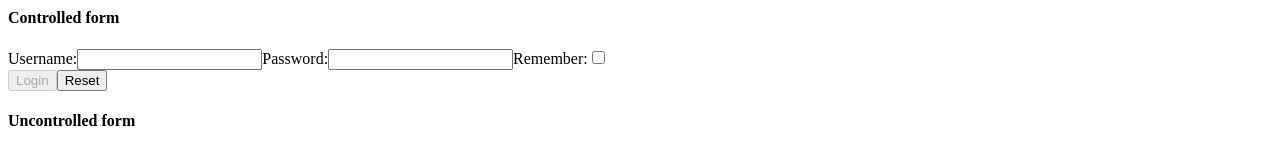
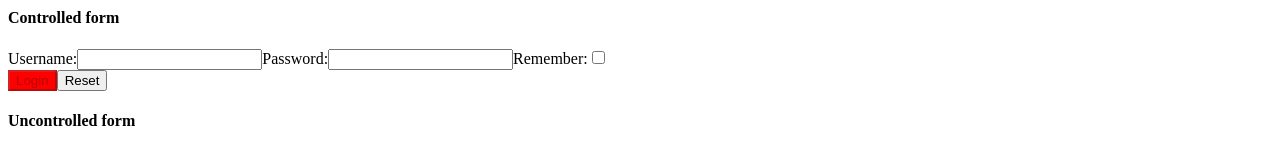
Before and after one commit to Martybb01/react-exercises, a React (Create React App) app: page / in a window 1280 px wide. Shown: the part 466-617 px from the top of the page. Built offline with nearby package versions, Linux system fonts and the light colour scheme.

Commit message:
style login button

```diff
--- a/src/Login.js
+++ b/src/Login.js
@@ -29,6 +29,9 @@ export class Login extends React.Component {
   };
 
   render() {
+    const LoginStyle = {
+      backgroundColor: this.state.password.length < 8 ? "red" : "green",
+    };
     return (
       <div>
         <h4>Controlled form</h4>
@@ -59,6 +62,7 @@ export class Login extends React.Component {
           type="submit"
           onClick={this.onLogin}
           disabled={!(this.state.password && this.state.username)}
+          style={LoginStyle}
         >
           Login
         </button>
```
